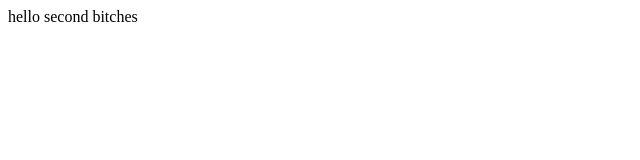
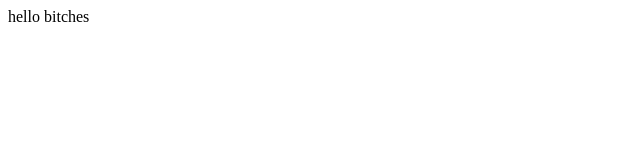
Before and after one commit to maraaat/git-test, a plain HTML site: page index.html in a window 1280 px wide. Shown: the full height of the page, 0-640 px from the left. Drawn offline with Linux system fonts and the light colour scheme.

Commit message:
Revert "second html"
This reverts commit e81c32811abafa68c0732f6868cd8fc8b600acd5.

```diff
--- a/index.html
+++ b/index.html
@@ -1 +1 @@
-<h> hello second bitches <h1>
+<h> hello bitches <h1>
```
